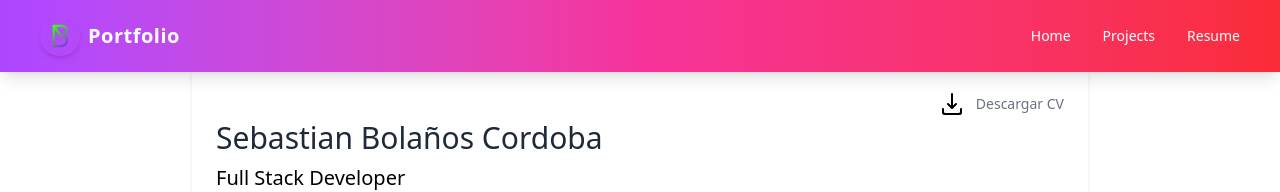
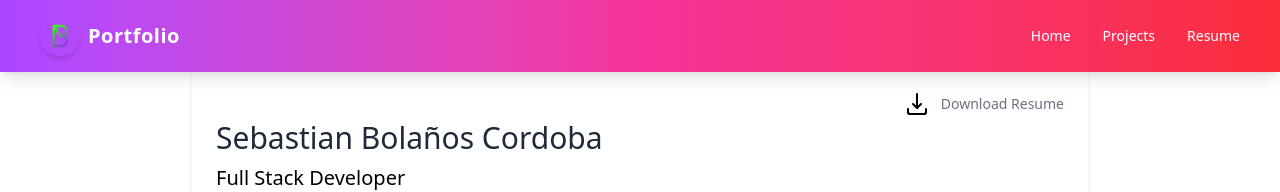
Before and after one commit to Sebasb22/Portfolio, a React (Vite) app: page /Resume in a window 1280 px wide. Shown: the top 192 px of the page. Built offline with nearby package versions, Linux system fonts and the light colour scheme.

Commit message:
Ajuste navbar, footer y pdf

```diff
--- a/src/Components/DownloadResume.tsx
+++ b/src/Components/DownloadResume.tsx
@@ -31,7 +31,7 @@ const DownloadResume = () => {
           <Lottie options={{ ...defaultOptions, autoplay: isPlaying }} />
         </div>
         <span className="hidden sm:inline" onClick={handleClick}>
-          Descargar CV
+          Download Resume
         </span>
       </a>
     </div>
```
